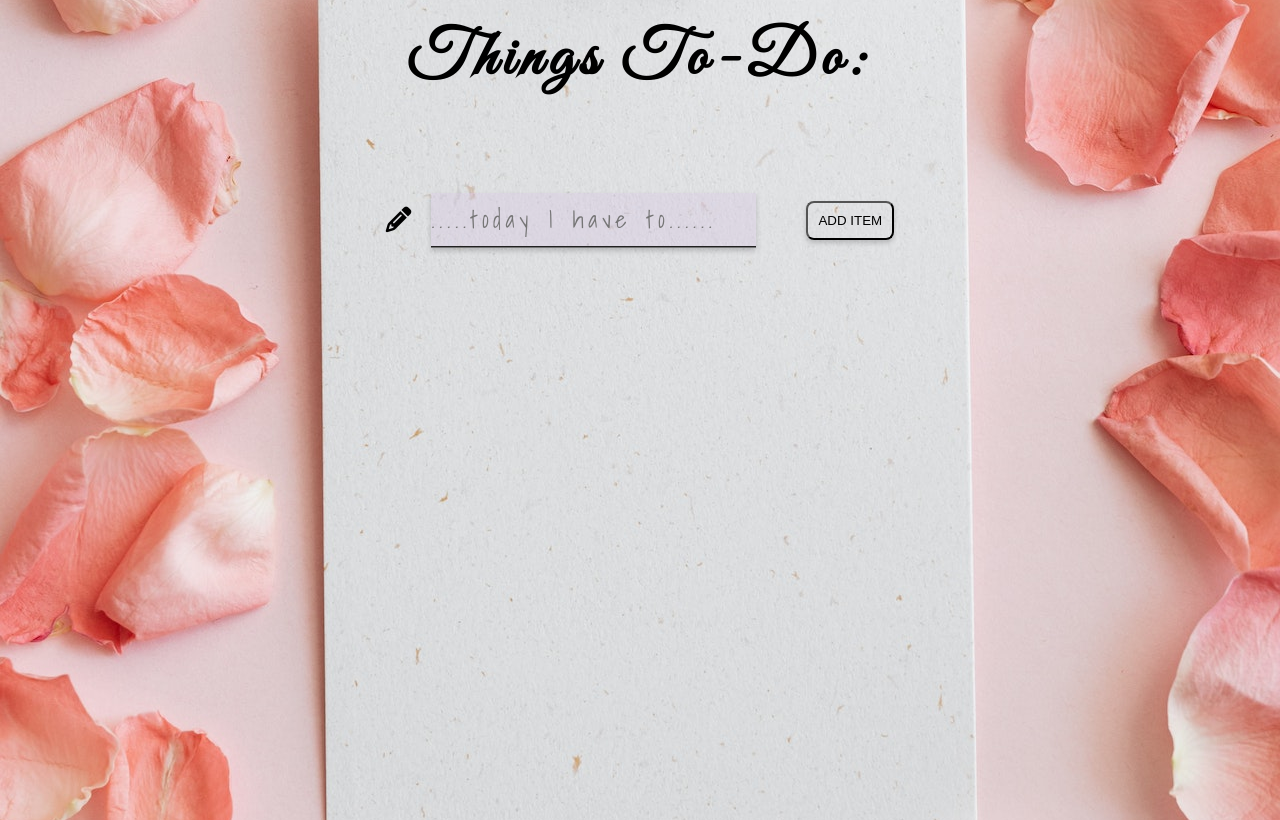
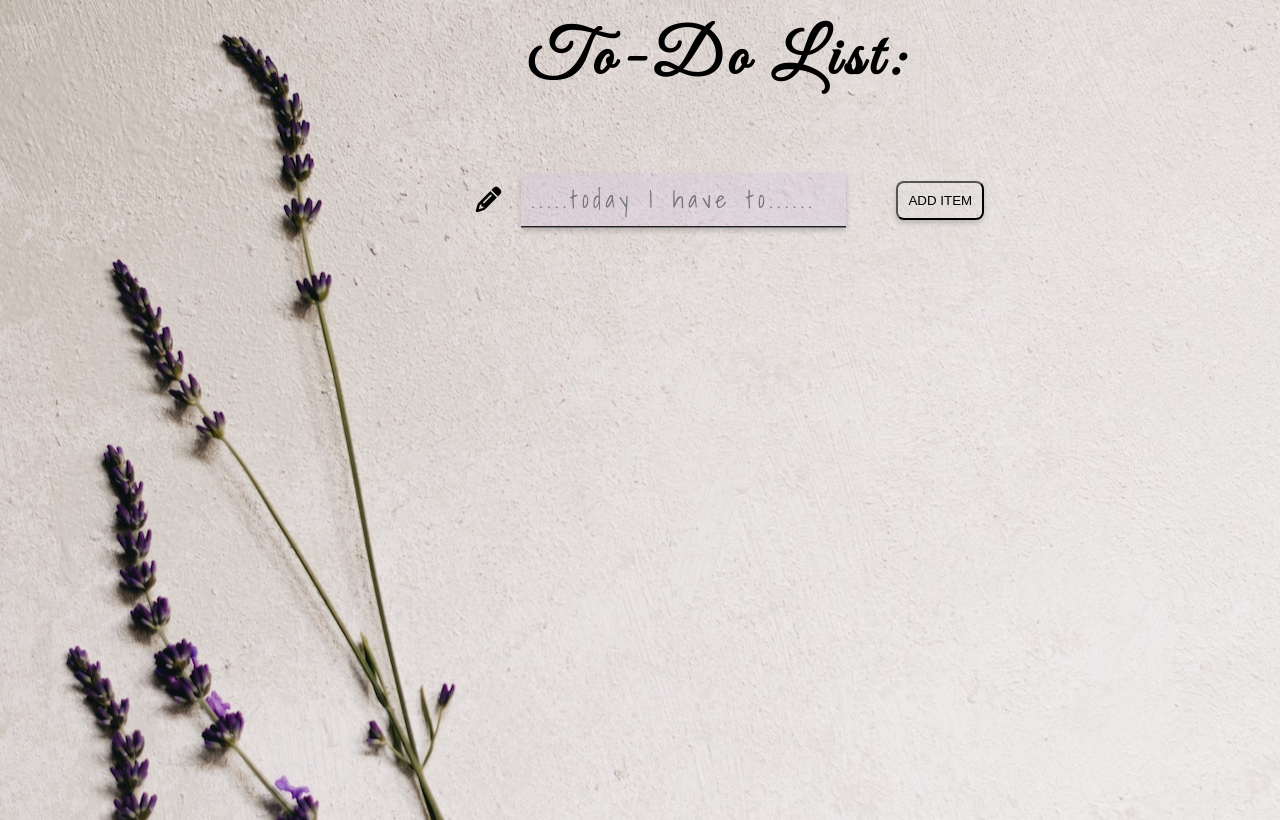
Before and after one commit to jmurrii/to_do_app, a plain HTML site: page index.html in a window 1280 px wide. Drawn offline with Linux system fonts and the light colour scheme.

Commit message:
Changed bg-image

```diff
--- a/index.html
+++ b/index.html
@@ -7,7 +7,7 @@
     <link rel="stylesheet" href="styles.css" />
     <script src="https://kit.fontawesome.com/2a8d98670f.js" crossorigin="anonymous"></script>
     <title>To_Do__List_App</title>
-    <h1 class="main-title">Things To-Do:</h1>
+    <h1 class="main-title">To-Do List:</h1>
     <div class="main-container">
 
       <form action="">
--- a/styles.css
+++ b/styles.css
@@ -16,7 +16,7 @@ body {
 }
 
 body {
-  background-image: url("assets/to-do_flowers.jpg");
+  background-image: url("assets/minimal-flowers.jpg");
   background-repeat: no-repeat;
   background-attachment: fixed;
   background-position: center;
@@ -27,7 +27,11 @@ body {
   font-family: "Great Vibes", cursive;
   font-size: 4rem;
   letter-spacing: 0.4rem;
-  margin: 20px 0;
+  margin: 20px 0 0 160px;
+}
+
+.main-container {
+  margin-left: 180px;
 }
 
 .add-item-container {
@@ -45,6 +49,7 @@ body {
   min-height: 55px;
   min-width: 325px;
   margin: 0 50px 0 20px;
+  padding-left: 10px;
   box-shadow: 0 3px 5px rgba(0, 0, 0, 0.18);
   border-top-style: hidden;
   border-right-style: hidden;
@@ -66,4 +71,10 @@ body {
   border-radius: 8px;
   box-shadow: 0 3px 5px rgba(0, 0, 0, 0.18);
   padding: 10px;
+  transition: ease-in-out 0.4s;
 }
+
+.add-item-btn:hover {
+  color: rgb(30, 146, 90);
+  cursor: pointer;
+}
```
Also changed, not shown: assets/minimal-flowers.jpg (added).
